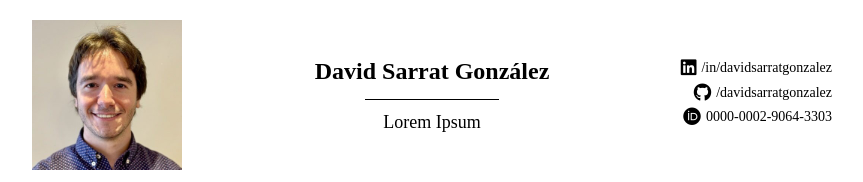
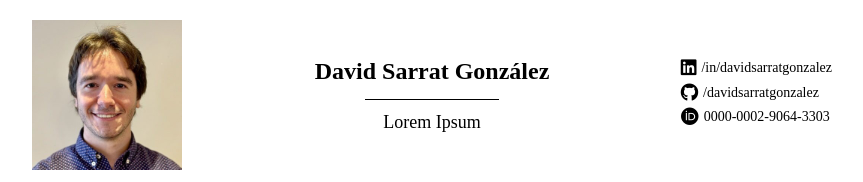
Before and after one commit to davidsarratgonzalez/davidsarratgonzalez.github.io, a React (Create React App) app: page / in a window 1280 px wide. Shown: the top 182 px of the page, without its empty margins (208-1071 px from the left). Built offline with nearby package versions, Linux system fonts and the light colour scheme.

Commit message:
style: align social links

```diff
--- a/src/App.css
+++ b/src/App.css
@@ -66,10 +66,15 @@ body {
   margin: 5px 0 0 0;
 }
 
+.social-links-container {
+  display: inline-block;
+  text-align: left;
+}
+
 .social-links {
   display: flex;
   flex-direction: column;
-  align-items: flex-end;
+  align-items: flex-start;
 }
 
 .social-links a {
--- a/src/components/Header.js
+++ b/src/components/Header.js
@@ -19,6 +19,7 @@ function Header() {
         <p className="header-subtitle">{aboutData.title}</p>
       </div>
       <div className="header-right">
+        <div className="social-links-container">
           <div className="social-links">
             <a href="https://www.linkedin.com/in/davidsarratgonzalez" target="_blank" rel="noopener noreferrer">
               <i className="fab fa-linkedin"></i> /in/davidsarratgonzalez
@@ -31,6 +32,7 @@ function Header() {
             </a>
           </div>
         </div>
+      </div>
     </header>
   );
 }
```
Lines whose indentation alone changed are shown as unchanged.
